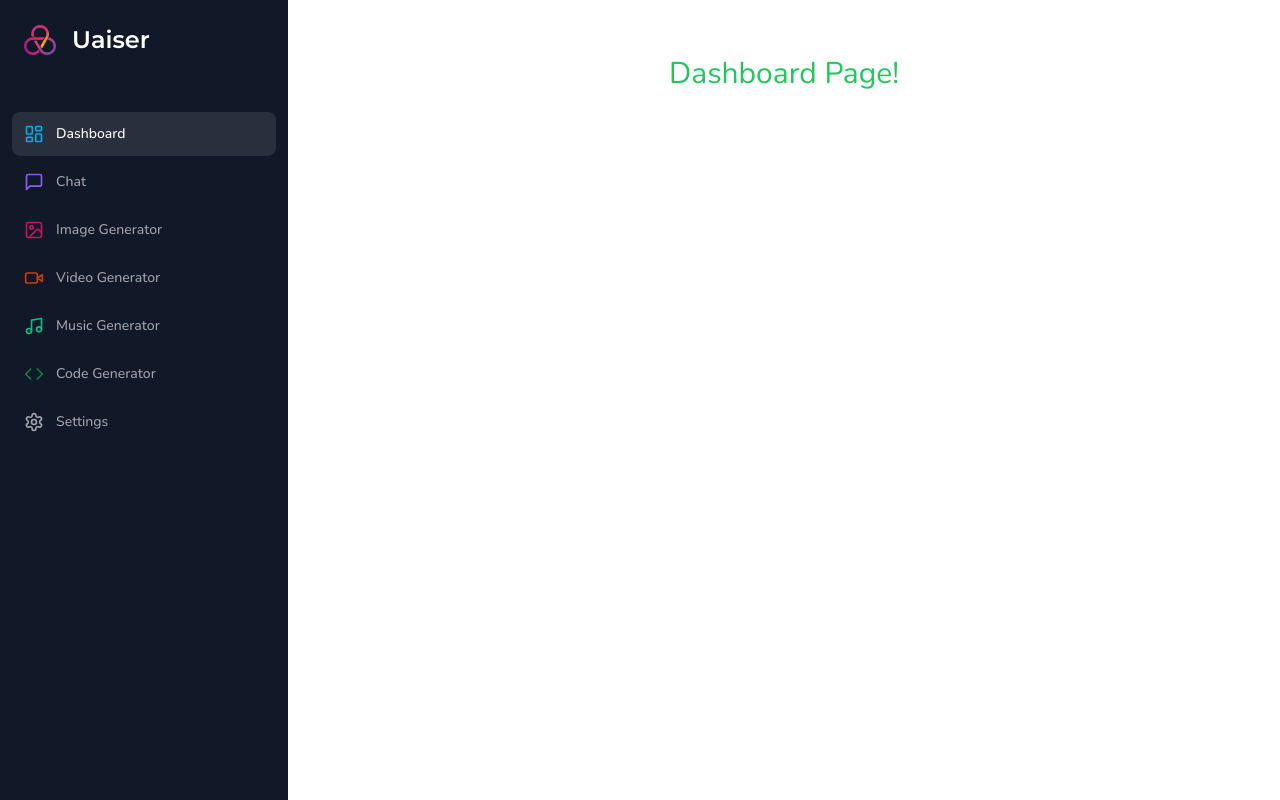
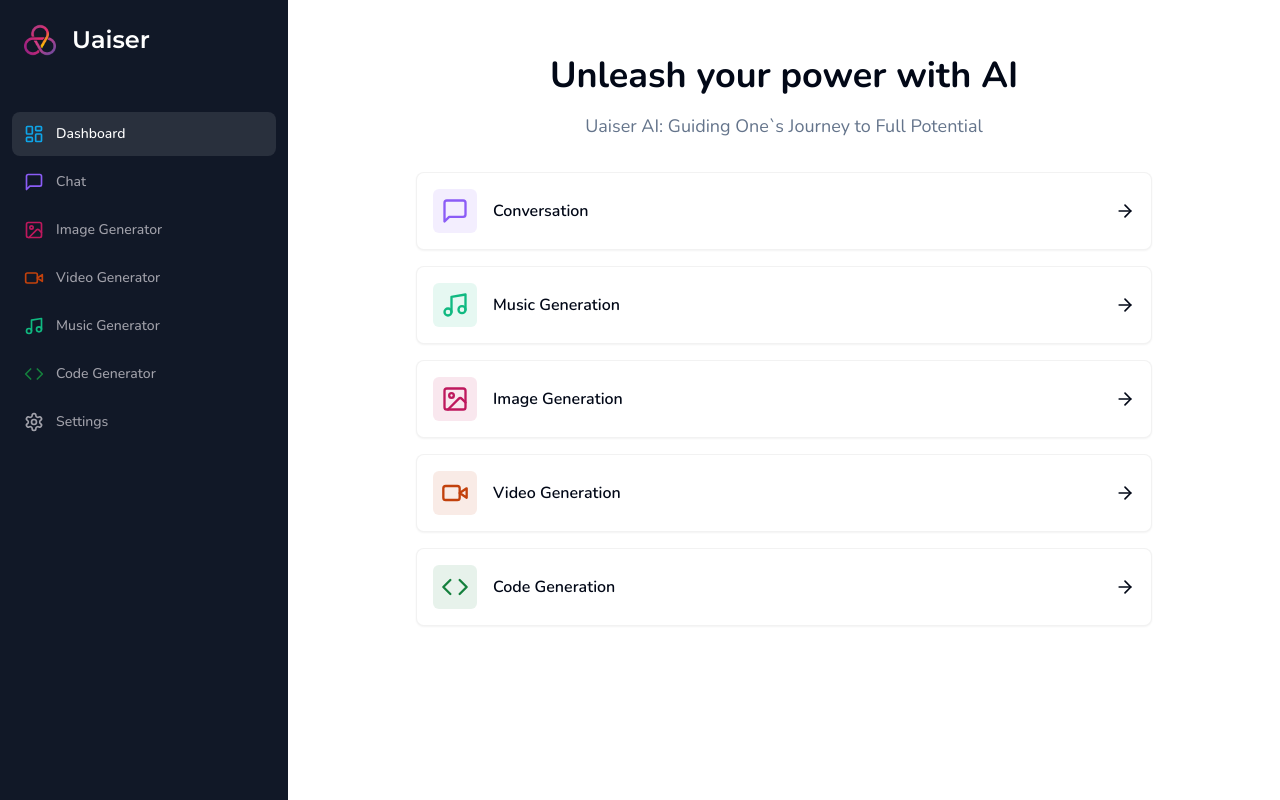
Before and after one commit to Steravy/uaiser, a Next.js app: page /dashboard in a window 1280 px wide. Built offline with nearby package versions, Linux system fonts and the light colour scheme.

Commit message:
feat: completed creation of DashboardPage

```diff
--- a/src/app/(dashboard)/(routes)/dashboard/page.tsx
+++ b/src/app/(dashboard)/(routes)/dashboard/page.tsx
@@ -1,12 +1,51 @@
+'use client';
+
+import { Card } from "@/components/ui/card";
+import { tools } from "@/lib/constants";
+import { cn } from "@/lib/utils";
+import { ArrowRight } from "lucide-react";
+
 
 export default function DashboardPage() {
 
     return (
 
-        <section className="flex items-center justify-center h-full gap-4">
+        <section className="">
 
-            <h1 className="text-3xl text-green-500 " >Dashboard Page!</h1>
+            <article className="mb-8 space-y-4" >
+                <h2 className="text-2xl md:text-4xl font-bold text-center " >
+                    {/* Unleash the power of AI */}
+                    Unleash your power with AI
+                </h2>
+                <p className="text-muted-foreground font-light text-sm md:text-lg text-center px-4" >
+                    {/* Unlocking One's Full Potential: Your Journey to Transformation Starts with Uaiser */}
+                    Uaiser AI: Guiding One`s Journey to Full Potential
+                </p>
+            </article>
 
+            <article className="px-4 md:px-20 lg:px-32 space-y-4 " >
+                {
+                    tools.map(
+                        tool => (
+                            <Card
+                                key={tool.href}
+                                className="p-4 border-black/5 flex items-center justify-between hover:shadow-md transition cursor-pointer "
+                            >
+                                <article className="flex items-center gap-x-4" >
+                                    <article className={cn("p-2 w-fit rounded-md", tool.bgColor)} >
+                                        <tool.icon className={cn("h-7 w-7", tool.color)} />
+                                    </article>
+                                    <p className="font-semibold" >
+                                        {tool.label}
+                                    </p>
+                                </article>
+
+                                <ArrowRight className="w-5 h-5" />
+                            </Card>
+                        )
+                    )
+                }
+            </article>
         </section>
     )
 }
--- a/src/components/Sidebar.tsx
+++ b/src/components/Sidebar.tsx
@@ -1,6 +1,6 @@
 'use client';
 
-import navLinks from "@/lib/nav-links";
+import { navLinks } from "@/lib/constants";
 import { cn } from "@/lib/utils";
 import { Montserrat } from "next/font/google";
 import Image from "next/image";
@@ -38,7 +38,7 @@
                                     href={link.href}
                                     key={link.href}
                                     className={cn("flex justify-start w-full p-3 text-sm font-medium group cursor-pointer hover:text-white hover:bg-white/10 rounded-lg transition",
-                                    pathname === link.href ? " text-white bg-white/10" : "text-zinc-400"
+                                        pathname === link.href ? " text-white bg-white/10" : "text-zinc-400"
                                     )}
                                 >
                                     <span className="flex flex-1 items-center" >
--- /dev/null
+++ b/src/components/ui/card.tsx
@@ -0,0 +1,79 @@
+import * as React from "react"
+
+import { cn } from "@/lib/utils"
+
+const Card = React.forwardRef<
+  HTMLDivElement,
+  React.HTMLAttributes<HTMLDivElement>
+>(({ className, ...props }, ref) => (
+  <div
+    ref={ref}
+    className={cn(
+      "rounded-lg border bg-card text-card-foreground shadow-sm",
+      className
+    )}
+    {...props}
+  />
+))
+Card.displayName = "Card"
+
+const CardHeader = React.forwardRef<
+  HTMLDivElement,
+  React.HTMLAttributes<HTMLDivElement>
+>(({ className, ...props }, ref) => (
+  <div
+    ref={ref}
+    className={cn("flex flex-col space-y-1.5 p-6", className)}
+    {...props}
+  />
+))
+CardHeader.displayName = "CardHeader"
+
+const CardTitle = React.forwardRef<
+  HTMLParagraphElement,
+  React.HTMLAttributes<HTMLHeadingElement>
+>(({ className, ...props }, ref) => (
+  <h3
+    ref={ref}
+    className={cn(
+      "text-2xl font-semibold leading-none tracking-tight",
+      className
+    )}
+    {...props}
+  />
+))
+CardTitle.displayName = "CardTitle"
+
+const CardDescription = React.forwardRef<
+  HTMLParagraphElement,
+  React.HTMLAttributes<HTMLParagraphElement>
+>(({ className, ...props }, ref) => (
+  <p
+    ref={ref}
+    className={cn("text-sm text-muted-foreground", className)}
+    {...props}
+  />
+))
+CardDescription.displayName = "CardDescription"
+
+const CardContent = React.forwardRef<
+  HTMLDivElement,
+  React.HTMLAttributes<HTMLDivElement>
+>(({ className, ...props }, ref) => (
+  <div ref={ref} className={cn("p-6 pt-0", className)} {...props} />
+))
+CardContent.displayName = "CardContent"
+
+const CardFooter = React.forwardRef<
+  HTMLDivElement,
+  React.HTMLAttributes<HTMLDivElement>
+>(({ className, ...props }, ref) => (
+  <div
+    ref={ref}
+    className={cn("flex items-center p-6 pt-0", className)}
+    {...props}
+  />
+))
+CardFooter.displayName = "CardFooter"
+
+export { Card, CardHeader, CardFooter, CardTitle, CardDescription, CardContent }
--- a/src/lib/nav-links.ts
+++ b/src/lib/constants.ts
@@ -1,13 +1,13 @@
 import { Code, ImageIcon, LayoutDashboard, MessageSquare, Music, Settings, VideoIcon } from "lucide-react";
 
-type NavLinks = {
+export type NavLinks = {
     label: string,
     icon: any,
     href: string,
     color?: string
 }
 
-const navLinks: NavLinks[] = [
+export const navLinks: NavLinks[] = [
 
     {
         label: 'Dashboard',
@@ -52,4 +52,43 @@
     },
 ]
 
-export default navLinks;
+
+export const MAX_FREE_COUNTS = 5;
+
+export const tools = [
+    {
+        label: 'Conversation',
+        icon: MessageSquare,
+        href: '/conversation',
+        color: "text-violet-500",
+        bgColor: "bg-violet-500/10",
+    },
+    {
+        label: 'Music Generation',
+        icon: Music,
+        href: '/music',
+        color: "text-emerald-500",
+        bgColor: "bg-emerald-500/10",
+    },
+    {
+        label: 'Image Generation',
+        icon: ImageIcon,
+        color: "text-pink-700",
+        bgColor: "bg-pink-700/10",
+        href: '/image',
+    },
+    {
+        label: 'Video Generation',
+        icon: VideoIcon,
+        color: "text-orange-700",
+        bgColor: "bg-orange-700/10",
+        href: '/video',
+    },
+    {
+        label: 'Code Generation',
+        icon: Code,
+        color: "text-green-700",
+        bgColor: "bg-green-700/10",
+        href: '/code',
+    },
+];
```
